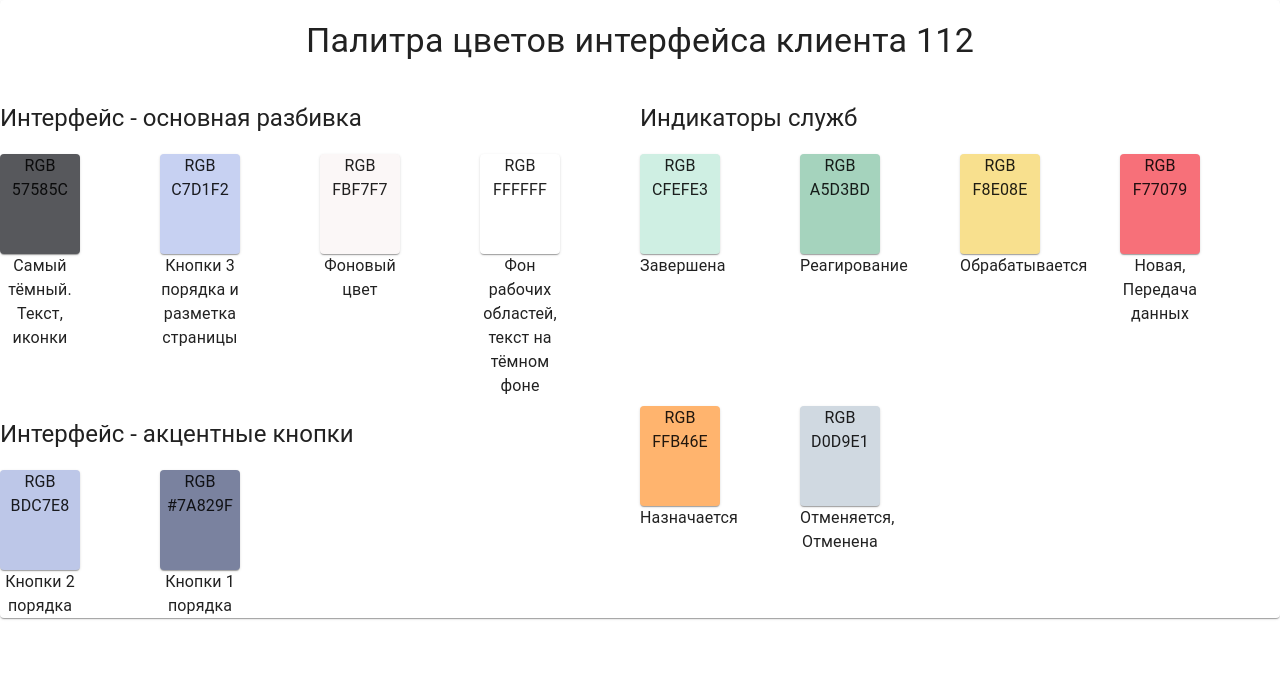
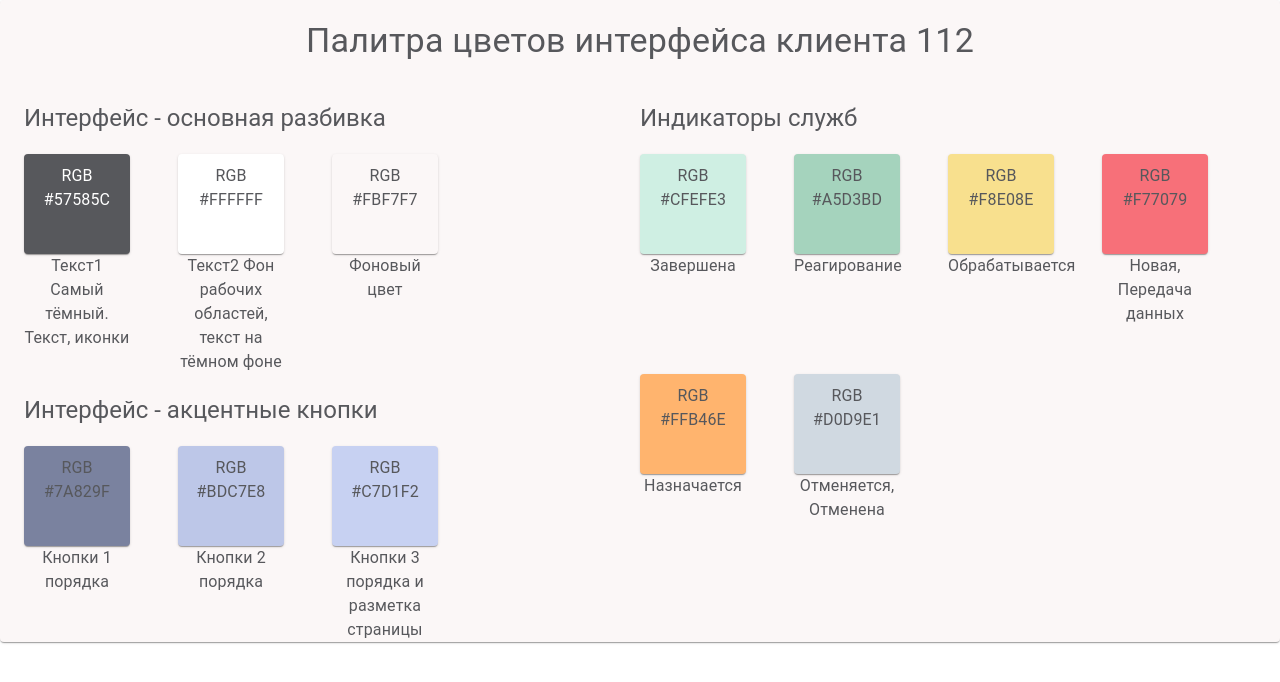
Before and after one commit to vpalex999/mui-112, a React app in the folder mui-kit/: page / in a window 1280 px wide. Shown: the top 682 px of the page. Built offline with nearby package versions, Linux system fonts and the light colour scheme.

Commit message:
add Color theme

```diff
--- a/mui-kit/src/App.tsx
+++ b/mui-kit/src/App.tsx
@@ -1,8 +1,6 @@
 import React from 'react';
 import ColorPalette112 from './pages/ColorPalette112';
 
-const App = () => {
-  return <ColorPalette112 />;
-};
+const App = () => <ColorPalette112 />;
 
 export default App;
--- a/mui-kit/src/index.html
+++ b/mui-kit/src/index.html
@@ -6,7 +6,7 @@
 		<meta name="viewport" content="width=device-width, initial-scale=1.0" />
 		<title>Document</title>
 	</head>
-	<body style="margin: 0;">
+	<body style="margin: 0">
 		<div id="root"></div>
 	</body>
 </html>
--- a/mui-kit/src/index.tsx
+++ b/mui-kit/src/index.tsx
@@ -2,11 +2,11 @@ import { ThemeProvider } from '@material-ui/core';
 import React from 'react';
 import ReactDOM from 'react-dom';
 import App from './App';
-import theme from './theme';
+import themeColor112 from './theme';
 
 ReactDOM.render(
   <React.StrictMode>
-    <ThemeProvider theme={theme}>
+    <ThemeProvider theme={themeColor112}>
       <App />
     </ThemeProvider>
   </React.StrictMode>,
--- a/mui-kit/src/pages/ColorPalette112.tsx
+++ b/mui-kit/src/pages/ColorPalette112.tsx
@@ -1,129 +1,192 @@
 import React from 'react';
-import { Grid, makeStyles, Paper, Typography } from '@material-ui/core';
+import { Container, createStyles, Grid, makeStyles, Paper, Typography, useTheme } from '@material-ui/core';
 
-const useStyles = makeStyles({
+const useStyles = makeStyles((theme) => {
+  return createStyles({
     typographyHeader: {
       textAlign: 'center',
       padding: '20px',
+      color: theme.text.text1,
     },
     typographySubHeader: {
       paddingTop: '20px',
       paddingBottom: '20px',
+      color: theme.text.text1,
     },
     paperItem: {
       height: '100px',
     },
+    typographyItem: {
+      padding: '10px',
+      color: theme.text.text1,
+    },
+    typographyContext: {
+      color: theme.text.text1,
+    },
+  });
 });
 
 const ColorPalette112 = () => {
   const classes = useStyles();
+  const theme = useTheme();
+  console.log(theme);
 
   return (
     <Paper>
+      <Container>
         <Grid container>
-        <Grid item xs={12}>
+          <Grid item lg={12}>
             <Typography variant='h4' className={classes.typographyHeader}>
               Палитра цветов интерфейса клиента 112
             </Typography>
           </Grid>
-        <Grid xs={6} item>
-          <Grid xs={12} item>
+          <Grid lg={6} item>
+            <Grid lg={12} item>
               <Typography variant='h5' className={classes.typographySubHeader}>
                 Интерфейс - основная разбивка
               </Typography>
             </Grid>
-          <Grid item xs={12} container spacing={10}>
-            <Grid xs={3} item>
-              <Paper style={{ backgroundColor: '#57585C' }} className={classes.paperItem}>
-                <Typography align='center'>RGB 57585C</Typography>
+            <Grid item lg={12} container spacing={6}>
+              <Grid lg={3} item>
+                <Paper style={{ backgroundColor: theme.text.text1 }} className={classes.paperItem}>
+                  <Typography align='center' className={classes.typographyItem} style={{ color: theme.text.text2 }}>
+                    {`RGB ${theme.text.text1}`}
+                  </Typography>
                 </Paper>
-              <Typography align='center'>Самый тёмный. Текст, иконки</Typography>
+                <Typography align='center' className={classes.typographyContext}>
+                  Текст1 Самый тёмный. Текст, иконки
+                </Typography>
               </Grid>
-            <Grid xs={3} item>
-              <Paper style={{ backgroundColor: '#C7D1F2' }} className={classes.paperItem}>
-                <Typography align='center'>RGB C7D1F2</Typography>
+              <Grid lg={3} item>
+                <Paper style={{ backgroundColor: theme.text.text2 }} className={classes.paperItem}>
+                  <Typography align='center' className={classes.typographyItem}>
+                    {`RGB ${theme.text.text2}`}
+                  </Typography>
                 </Paper>
-              <Typography align='center'>Кнопки 3 порядка и разметка страницы</Typography>
+                <Typography align='center' className={classes.typographyContext}>
+                  Текст2 Фон рабочих областей, текст на тёмном фоне
+                </Typography>
               </Grid>
-            <Grid xs={3} item>
-              <Paper style={{ backgroundColor: '#FBF7F7' }} className={classes.paperItem}>
-                <Typography align='center'>RGB FBF7F7</Typography>
+              <Grid lg={3} item>
+                <Paper style={{ backgroundColor: theme.palette.background.paper }} className={classes.paperItem}>
+                  <Typography align='center' className={classes.typographyItem}>
+                    {`RGB ${theme.palette.background.paper}`}
+                  </Typography>
                 </Paper>
-              <Typography align='center'>Фоновый цвет</Typography>
-            </Grid>
-            <Grid xs={3} item>
-              <Paper style={{ backgroundColor: '#FFFFFF' }} className={classes.paperItem}>
-                <Typography align='center'>RGB FFFFFF</Typography>
-              </Paper>
-              <Typography align='center'>Фон рабочих областей, текст на тёмном фоне</Typography>
+                <Typography align='center' className={classes.typographyContext}>
+                  Фоновый цвет
+                </Typography>
               </Grid>
             </Grid>
-          <Grid xs={12} item>
+            <Grid lg={12} item>
               <Typography variant='h5' className={classes.typographySubHeader}>
                 Интерфейс - акцентные кнопки
               </Typography>
             </Grid>
-          <Grid item xs={12} container spacing={10}>
-            <Grid item xs={3}>
-              <Paper style={{ backgroundColor: '#BDC7E8' }} className={classes.paperItem}>
-                <Typography align='center'>RGB BDC7E8</Typography>
+            <Grid item lg={12} container spacing={6}>
+              <Grid item lg={3}>
+                <Paper className={classes.paperItem} style={{ backgroundColor: theme.button.button1 }}>
+                  <Typography align='center' className={classes.typographyItem}>
+                    {`RGB ${theme.button.button1}`}
+                  </Typography>
                 </Paper>
-              <Typography align='center'>Кнопки 2 порядка</Typography>
+                <Typography align='center' className={classes.typographyContext}>
+                  Кнопки 1 порядка
+                </Typography>
               </Grid>
-            <Grid item xs={3}>
-              <Paper style={{ backgroundColor: '#7A829F' }} className={classes.paperItem}>
-                <Typography align='center'>RGB #7A829F</Typography>
+              <Grid item lg={3}>
+                <Paper style={{ backgroundColor: theme.button.button2 }} className={classes.paperItem}>
+                  <Typography align='center' className={classes.typographyItem}>
+                    {`RGB ${theme.button.button2}`}
+                  </Typography>
                 </Paper>
-              <Typography align='center'>Кнопки 1 порядка</Typography>
+                <Typography align='center' className={classes.typographyContext}>
+                  Кнопки 2 порядка
+                </Typography>
+              </Grid>
+              <Grid lg={3} item>
+                <Paper style={{ backgroundColor: theme.button.button3 }} className={classes.paperItem}>
+                  <Typography align='center' className={classes.typographyItem}>
+                    {`RGB ${theme.button.button3}`}
+                  </Typography>
+                </Paper>
+                <Typography align='center' className={classes.typographyContext}>
+                  Кнопки 3 порядка и разметка страницы
+                </Typography>
               </Grid>
             </Grid>
           </Grid>
-        <Grid xs={6} item>
-          <Grid xs={12} item>
+          <Grid lg={6} item>
+            <Grid lg={12} item>
               <Typography variant='h5' className={classes.typographySubHeader}>
                 Индикаторы служб
               </Typography>
             </Grid>
-          <Grid item xs={12} container spacing={10}>
-            <Grid xs={3} item>
-              <Paper style={{ backgroundColor: '#CFEFE3' }} className={classes.paperItem}>
-                <Typography align='center'>RGB CFEFE3</Typography>
+            <Grid item lg={12} container spacing={6}>
+              <Grid lg={3} item>
+                <Paper style={{ backgroundColor: theme.statusDds.finished }} className={classes.paperItem}>
+                  <Typography align='center' className={classes.typographyItem}>
+                    {`RGB ${theme.statusDds.finished}`}
+                  </Typography>
                 </Paper>
-              <Typography align='center'>Завершена</Typography>
+                <Typography align='center' className={classes.typographyContext}>
+                  Завершена
+                </Typography>
               </Grid>
-            <Grid xs={3} item>
-              <Paper style={{ backgroundColor: '#A5D3BD' }} className={classes.paperItem}>
-                <Typography align='center'>RGB A5D3BD</Typography>
+              <Grid lg={3} item>
+                <Paper style={{ backgroundColor: theme.statusDds.reaction }} className={classes.paperItem}>
+                  <Typography align='center' className={classes.typographyItem}>
+                    {`RGB ${theme.statusDds.reaction}`}
+                  </Typography>
                 </Paper>
-              <Typography align='center'>Реагирование</Typography>
+                <Typography align='center' className={classes.typographyContext}>
+                  Реагирование
+                </Typography>
               </Grid>
-            <Grid xs={3} item>
-              <Paper style={{ backgroundColor: '#F8E08E' }} className={classes.paperItem}>
-                <Typography align='center'>RGB F8E08E</Typography>
+              <Grid lg={3} item>
+                <Paper style={{ backgroundColor: theme.statusDds.processed }} className={classes.paperItem}>
+                  <Typography align='center' className={classes.typographyItem}>
+                    {`RGB ${theme.statusDds.processed}`}
+                  </Typography>
                 </Paper>
-              <Typography align='center'>Обрабатывается</Typography>
+                <Typography align='center' className={classes.typographyContext}>
+                  Обрабатывается
+                </Typography>
               </Grid>
-            <Grid xs={3} item>
-              <Paper style={{ backgroundColor: '#F77079' }} className={classes.paperItem}>
-                <Typography align='center'>RGB F77079</Typography>
+              <Grid lg={3} item>
+                <Paper style={{ backgroundColor: theme.statusDds.new }} className={classes.paperItem}>
+                  <Typography align='center' className={classes.typographyItem}>
+                    {`RGB ${theme.statusDds.new}`}
+                  </Typography>
                 </Paper>
-              <Typography align='center'>Новая, Передача данных</Typography>
+                <Typography align='center' className={classes.typographyContext}>
+                  Новая, Передача данных
+                </Typography>
               </Grid>
-            <Grid xs={3} item>
-              <Paper style={{ backgroundColor: '#FFB46E' }} className={classes.paperItem}>
-                <Typography align='center'>RGB FFB46E</Typography>
+              <Grid lg={3} item>
+                <Paper style={{ backgroundColor: theme.statusDds.assigned }} className={classes.paperItem}>
+                  <Typography align='center' className={classes.typographyItem}>
+                    {`RGB ${theme.statusDds.assigned}`}
+                  </Typography>
                 </Paper>
-              <Typography align='center'>Назначается</Typography>
+                <Typography align='center' className={classes.typographyContext}>
+                  Назначается
+                </Typography>
               </Grid>
-            <Grid xs={3} item>
-              <Paper style={{ backgroundColor: '#D0D9E1' }} className={classes.paperItem}>
-                <Typography align='center'>RGB D0D9E1</Typography>
+              <Grid lg={3} item>
+                <Paper style={{ backgroundColor: theme.statusDds.canceled }} className={classes.paperItem}>
+                  <Typography align='center' className={classes.typographyItem}>
+                    {`RGB ${theme.statusDds.canceled}`}
+                  </Typography>
                 </Paper>
-              <Typography align='center'>Отменяется, Отменена</Typography>
+                <Typography align='center' className={classes.typographyContext}>
+                  Отменяется, Отменена
+                </Typography>
               </Grid>
             </Grid>
           </Grid>
         </Grid>
+      </Container>
     </Paper>
   );
 };
--- a/mui-kit/src/theme.ts
+++ b/mui-kit/src/theme.ts
@@ -1,12 +1,100 @@
 import { createTheme } from '@material-ui/core';
-import { green, purple } from '@material-ui/core/colors';
+import React from 'react';
 
-const theme = createTheme({
+declare module '@material-ui/core/styles/createTheme' {
+  interface Theme {
+    /** Индикаторы служб. */
+    statusDds: {
+      /** Завершена. */
+      finished: React.CSSProperties['color'];
+      /** Реагирование. */
+      reaction: React.CSSProperties['color'];
+      /** Обрабатывается. */
+      processed: React.CSSProperties['color'];
+      /** Новая. */
+      new: React.CSSProperties['color'];
+      /** Назначается. */
+      assigned: React.CSSProperties['color'];
+      /** Отменена, Отменяется. */
+      canceled: React.CSSProperties['color'];
+    };
+    /** Текст. */
+    text: {
+      /** Самый тёмный. Текст. Иконки. */
+      text1: React.CSSProperties['color'];
+      /** Фон рабочих областей. Текст на тёмном фоне. */
+      text2: React.CSSProperties['color'];
+    };
+    /** Кнопки */
+    button: {
+      /** Кнопки 1 порядка */
+      button1: React.CSSProperties['color'];
+      /** Кнопки 2 порядка */
+      button2: React.CSSProperties['color'];
+      /** Кнопки 3 порядка и разметка страницы */
+      button3: React.CSSProperties['color'];
+    };
+  }
+
+  interface ThemeOptions {
+    /** Индикаторы служб. */
+    statusDds: {
+      /** Завершена. */
+      finished: React.CSSProperties['color'];
+      /** Реагирование. */
+      reaction: React.CSSProperties['color'];
+      /** Обрабатывается. */
+      processed: React.CSSProperties['color'];
+      /** Новая. */
+      new: React.CSSProperties['color'];
+      /** Назначается. */
+      assigned: React.CSSProperties['color'];
+      /** Отменена, Отменяется. */
+      canceled: React.CSSProperties['color'];
+    };
+    /** Текст. */
+    text: {
+      /** Самый тёмный. Текст. Иконки. */
+      text1: React.CSSProperties['color'];
+      /** Фон рабочих областей. Текст на тёмном фоне. */
+      text2: React.CSSProperties['color'];
+    };
+    /** Кнопки */
+    button: {
+      /** Кнопки 1 порядка */
+      button1: React.CSSProperties['color'];
+      /** Кнопки 2 порядка */
+      button2: React.CSSProperties['color'];
+      /** Кнопки 3 порядка и разметка страницы */
+      button3: React.CSSProperties['color'];
+    };
+  }
+}
+
+const themeColor112 = createTheme({
+  statusDds: {
+    finished: '#CFEFE3',
+    reaction: '#A5D3BD',
+    processed: '#F8E08E',
+    new: '#F77079',
+    assigned: '#FFB46E',
+    canceled: '#D0D9E1',
+  },
+  text: {
+    text1: '#57585C',
+    text2: '#FFFFFF',
+  },
+  button: {
+    button1: '#7A829F',
+    button2: '#BDC7E8',
+    button3: '#C7D1F2',
+  },
   palette: {
-    // type: 'dark',
-    primary: green,
-    secondary: purple,
+    background: {
+      paper: '#FBF7F7',
+      default: '#FBF7F7',
+    },
   },
 });
 
-export default theme;
+export default themeColor112;
```
Lines whose indentation alone changed are shown as unchanged.
